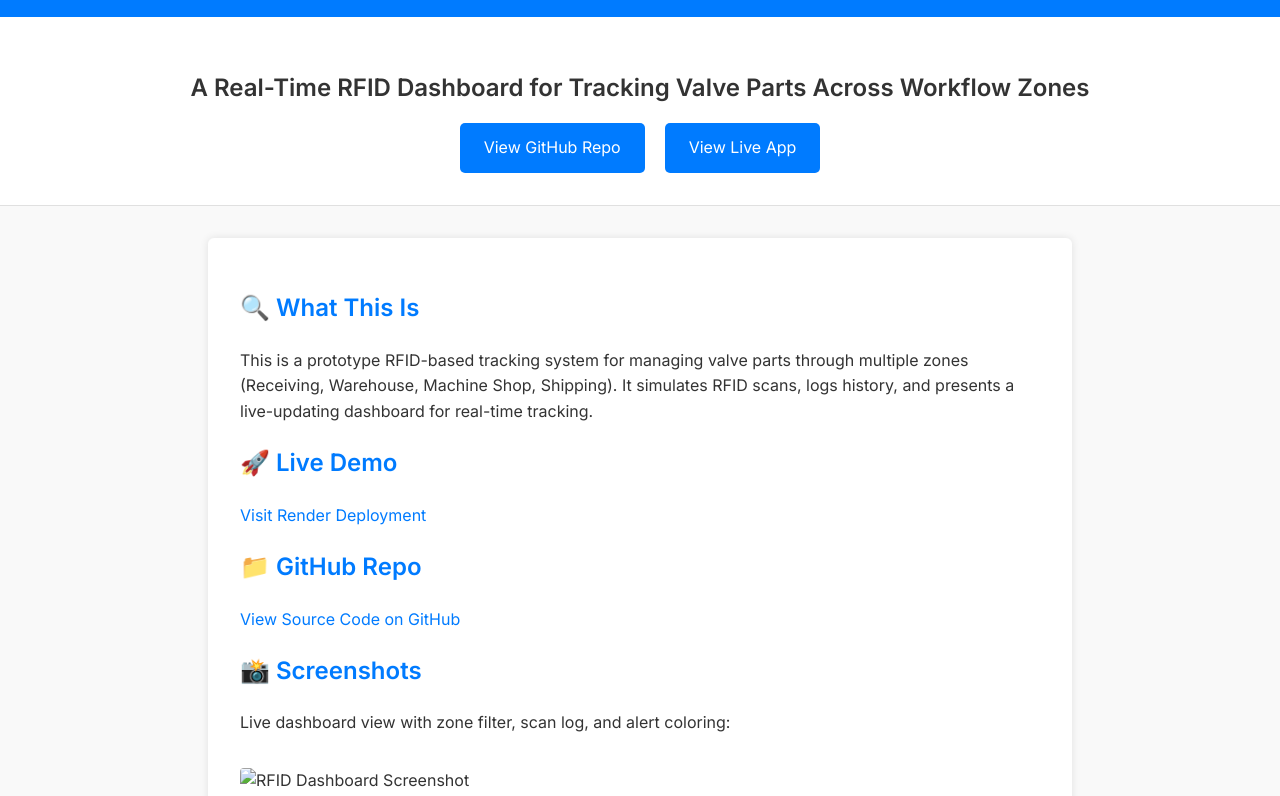
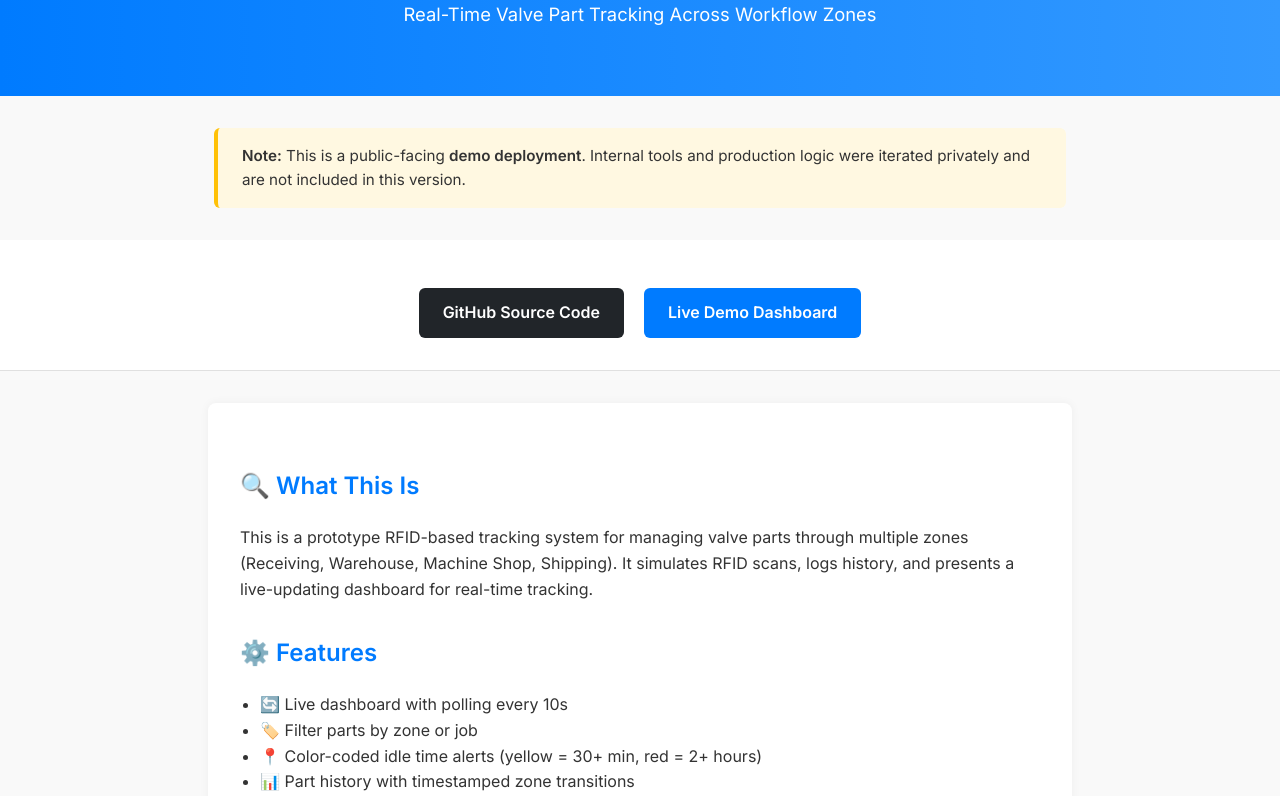
Before and after one commit to Almond-Sug/rfid-tracker, a plain HTML site: page docs/index.html in a window 1280 px wide. Shown: the part 120-916 px from the top of the page. Drawn offline with Linux system fonts and the light colour scheme.

Commit message:
Modified Github Pages

```diff
--- a/docs/index.html
+++ b/docs/index.html
@@ -1,10 +1,10 @@
 <!DOCTYPE html>
 <html lang="en">
 <head>
-  <meta charset="UTF-8">
-  <meta name="viewport" content="width=device-width, initial-scale=1.0">
-  <title>RFID Tracker Documentation</title>
-  <link href="https://fonts.googleapis.com/css2?family=Inter:wght@400;600&display=swap" rel="stylesheet">
+  <meta charset="UTF-8" />
+  <meta name="viewport" content="width=device-width, initial-scale=1.0"/>
+  <title>RFID Tracker Prototype</title>
+  <link href="https://fonts.googleapis.com/css2?family=Inter:wght@400;600&display=swap" rel="stylesheet"/>
   <style>
     body {
       font-family: 'Inter', sans-serif;
@@ -14,94 +14,142 @@
       color: #333;
       line-height: 1.6;
     }
+
     header {
-      background-color: #007bff;
-      color: #fff;
-      padding: 1.5rem;
+      background: linear-gradient(to right, #007bff, #3399ff);
+      color: white;
+      padding: 3rem 1rem;
       text-align: center;
     }
+
+    header h1 {
+      margin: 0;
+      font-size: 2.5rem;
+    }
+
+    header p {
+      font-size: 1.15rem;
+      margin-top: 0.5rem;
+    }
+
+    .demo-banner {
+      background: #fff8e1;
+      border-left: 4px solid #ffc107;
+      padding: 1rem 1.5rem;
+      margin: 2rem auto;
+      max-width: 800px;
+      border-radius: 6px;
+      font-size: 0.95rem;
+    }
+
+    section.cta {
+      background-color: #ffffff;
+      padding: 2rem 1rem;
+      text-align: center;
+      border-bottom: 1px solid #e0e0e0;
+    }
+
+    .buttons {
+      display: flex;
+      justify-content: center;
+      gap: 20px;
+      flex-wrap: wrap;
+      margin-top: 1rem;
+    }
+
+    .buttons a {
+      text-decoration: none;
+      padding: 0.75rem 1.5rem;
+      font-weight: 600;
+      border-radius: 6px;
+      transition: background-color 0.3s ease;
+    }
+
+    .buttons a:first-child {
+      background-color: #212529;
+      color: white;
+    }
+
+    .buttons a:first-child:hover {
+      background-color: #343a40;
+    }
+
+    .buttons a:last-child {
+      background-color: #007bff;
+      color: white;
+    }
+
+    .buttons a:last-child:hover {
+      background-color: #0056b3;
+    }
+
     main {
       max-width: 800px;
-      margin: auto;
+      margin: 2rem auto;
       padding: 2rem;
       background-color: #fff;
-      box-shadow: 0 0 8px rgba(0,0,0,0.1);
-      border-radius: 6px;
+      border-radius: 8px;
+      box-shadow: 0 0 10px rgba(0, 0, 0, 0.05);
+    }
+
+    h2 {
+      color: #007bff;
       margin-top: 2rem;
     }
-    h1, h2 {
-      color: #007bff;
-    }
+
     code {
       background-color: #f4f4f4;
       padding: 2px 6px;
       border-radius: 4px;
       font-family: monospace;
     }
+
     a {
       color: #007bff;
       text-decoration: none;
     }
+
     a:hover {
       text-decoration: underline;
     }
-    img {
-      max-width: 100%;
-      border-radius: 4px;
-      margin-top: 1rem;
+
+    ul {
+      padding-left: 1.25rem;
     }
+
+    ol {
+      padding-left: 1.25rem;
+    }
+
     footer {
       text-align: center;
-      padding: 1rem;
+      padding: 2rem 1rem;
       color: #777;
-    }
-    .buttons {
-      display: flex;
-      justify-content: center;
-      gap: 20px;
-      margin-bottom: 0;
-      flex-wrap: wrap;
-    }
-    .buttons a {
-      text-decoration: none;
-      padding: 12px 24px;
-      background-color: #007bff;
-      color: white;
-      border-radius: 5px;
-      transition: background-color 0.3s ease;
-    }
-    .buttons a:hover {
-      background-color: #0056b3;
+      font-size: 0.9rem;
     }
   </style>
 </head>
+
 <body>
-  <header style="background-color: #007bff; color: #fff; padding: 2rem 1rem; text-align: center;">
-    <h1 style="margin-bottom: 0;">RFID Tracker Prototype</h1>
+  <header>
+    <h1>RFID Tracker Prototype</h1>
+    <p>Real-Time Valve Part Tracking Across Workflow Zones</p>
   </header>
 
-  <section style="background-color: #ffffff; padding: 2rem 1rem; text-align: center; border-bottom: 1px solid #e0e0e0;">
-    <h2 style="font-size: 1.5rem; color: #333; margin-bottom: 1rem;">
-      A Real-Time RFID Dashboard for Tracking Valve Parts Across Workflow Zones
-    </h2>
+  <div class="demo-banner">
+    <strong>Note:</strong> This is a public-facing <strong>demo deployment</strong>. Internal tools and production logic were iterated privately and are not included in this version.
+  </div>
+
+  <section class="cta">
     <div class="buttons">
-      <a href="https://github.com/Almond-Sug/rfid-tracker" target="_blank">View GitHub Repo</a>
-      <a href="https://rfid-tracker-2qm0.onrender.com" target="_blank">View Live App</a>
+      <a href="https://github.com/Almond-Sug/rfid-tracker" target="_blank">GitHub Source Code</a>
+      <a href="https://rfid-tracker-2qm0.onrender.com" target="_blank">Live Demo Dashboard</a>
     </div>
   </section>
+
   <main>
     <h2>🔍 What This Is</h2>
     <p>This is a prototype RFID-based tracking system for managing valve parts through multiple zones (Receiving, Warehouse, Machine Shop, Shipping). It simulates RFID scans, logs history, and presents a live-updating dashboard for real-time tracking.</p>
-
-    <h2>🚀 Live Demo</h2>
-    <p><a href="https://rfid-tracker-2qm0.onrender.com" target="_blank">Visit Render Deployment</a></p>
-
-    <h2>📁 GitHub Repo</h2>
-    <p><a href="https://github.com/Almond-Sug/rfid-tracker" target="_blank">View Source Code on GitHub</a></p>
-
-    <h2>📸 Screenshots</h2>
-    <p>Live dashboard view with zone filter, scan log, and alert coloring:</p>
-    <img src="screenshot1.png" alt="RFID Dashboard Screenshot">
 
     <h2>⚙️ Features</h2>
     <ul>
@@ -145,6 +193,7 @@
       <li>Deployment on internal network for live scans</li>
     </ul>
   </main>
+
   <footer>
     &copy; 2025 Almond Sug. Built with Python + Flask.
   </footer>
```
